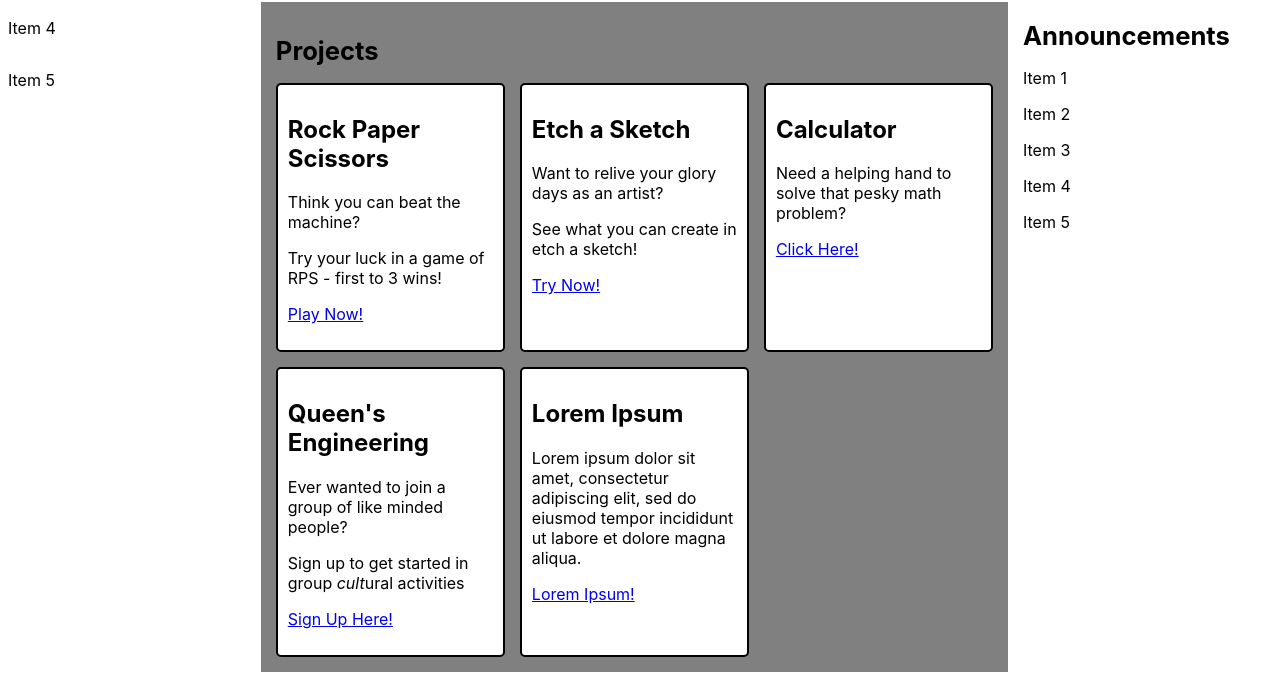
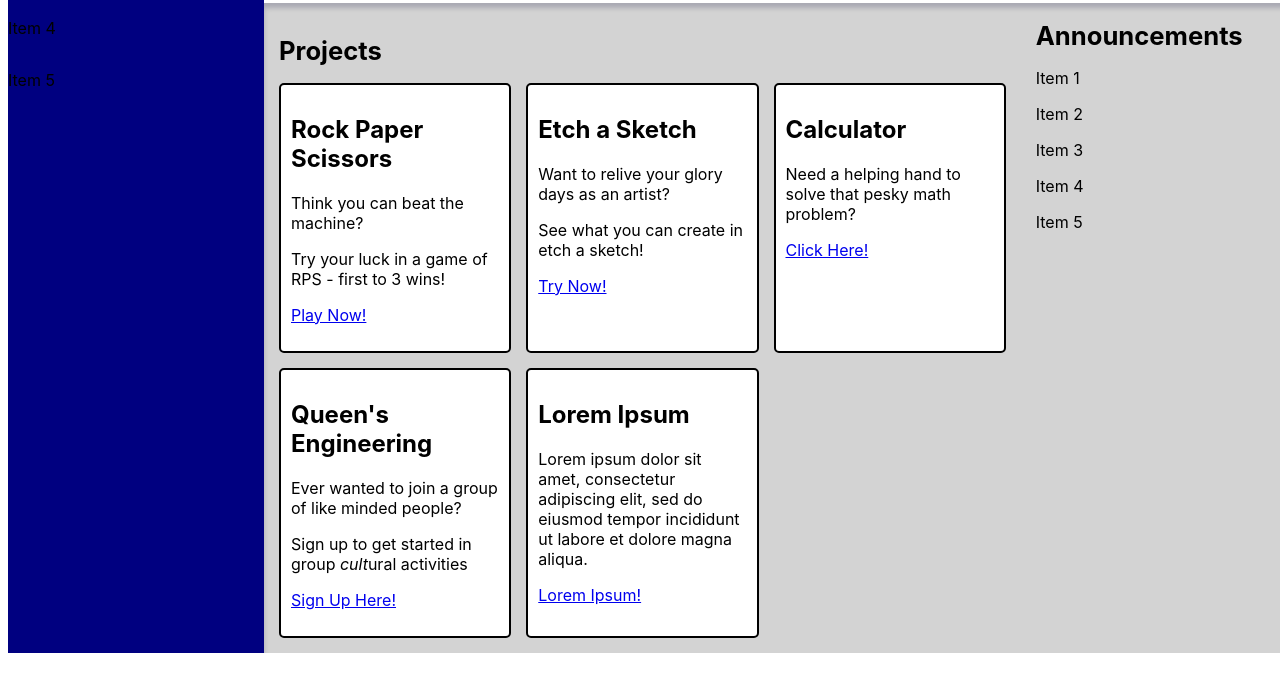
Before and after one commit to jzacks17/dashboard, a plain HTML site: page index.html in a window 1280 px wide. Shown: the part 162-842 px from the top of the page. Drawn offline with Linux system fonts and the light colour scheme.

Commit message:
Added Boxshadow Between Header and Main Content
Added a boxshadow inset in the main content so that it appears as if
the header has a boxshadow (boxshadow wouldn't show on header)

```diff
--- a/index.html
+++ b/index.html
@@ -11,7 +11,7 @@
 </head>
 
 <body>
-    <div class="container">
+
 
     <div class="header">
 
@@ -113,7 +113,6 @@
 
     </div>
 
-    </div>
 
 </body>
 
--- a/styles.css
+++ b/styles.css
@@ -7,18 +7,7 @@
     body {
         font-family: -apple-system, BlinkMacSystemFont, "Segoe UI", Roboto, Helvetica, Arial, sans-serif, "Apple Color Emoji", "Segoe UI Emoji", "Segoe UI Symbol";
 
-        /* Add flex box to the entire body */
-        display: flex;
-        flex-direction: column;
-    }
-
-    h1{
-        font-size: min(2Vw, 4Vh);
-    }
-
-    .container{
-        flex: 1;
-
+        width: 100%;
         display: grid;
 
         grid-template-columns: 1fr 4fr;
@@ -26,9 +15,16 @@
         grid-template-areas:
         "sidebar header"
         "sidebar main";
+
+    }
+
+    h1{
+        font-size: min(2Vw, 4Vh);
     }
 
     .header{
+        width: 100%;
+
         grid-area: header;
 
         display: grid;
@@ -39,6 +35,7 @@
         grid-template-areas:
         "search buttons1"
         "user-info buttons2";
+
     }
 
     .header>.search{
@@ -123,9 +120,12 @@
         display: flex;
 
         flex-direction: column;
+
+        background-color: navy;
     }
 
     .main{
+        width: 100%;
         grid-area: main;
 
         display: grid;
@@ -135,13 +135,16 @@
         grid-template-areas: "projects announcements";
 
         gap: 15px;
+
+        background-color: lightgray;
+        box-shadow: inset 0px 5px 5px rgba(0, 0, 50, 0.2);
     }
 
 
     .projects{
         grid-area: projects;
         padding: 15px;
-        background-color: gray;
+
     }
 
     .projects > .grid{
```
Lines whose indentation alone changed are shown as unchanged.
